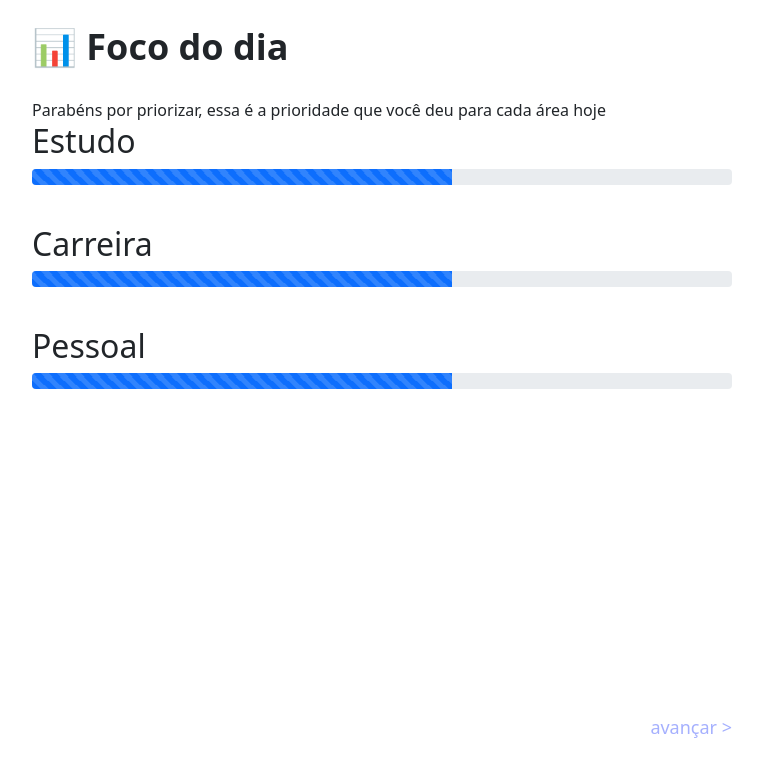
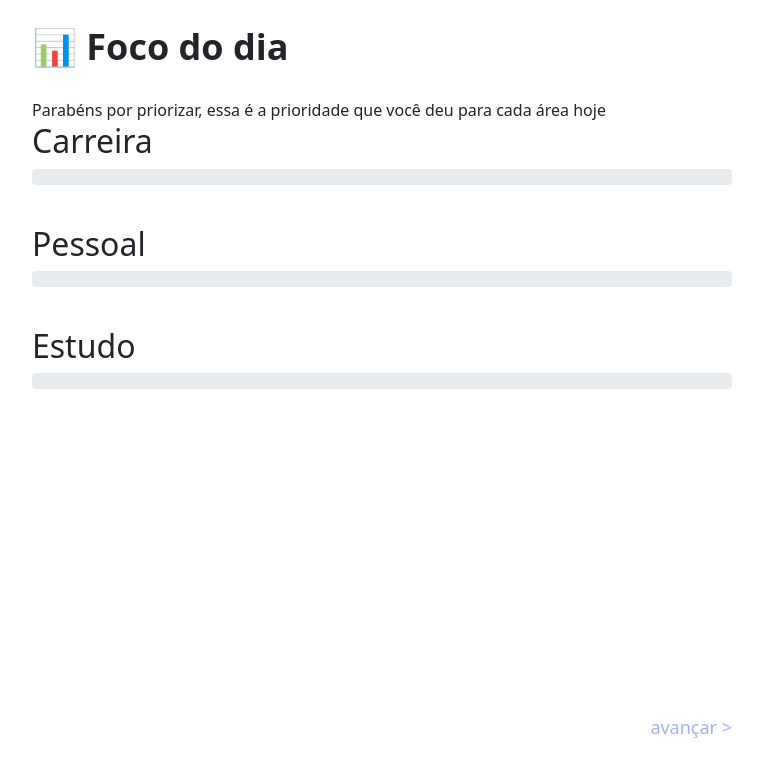
Before and after one commit to MiniMarvin/productive-mind, a React (Create React App) app: page /day-review in a window 1280 px wide. Shown: the top 776 px of the page, without its empty margins (243-1006 px from the left). Built offline with nearby package versions, Linux system fonts and the light colour scheme.

Commit message:
defines the way that the person is optimizing for each area of the life

```diff
--- a/src/pages/day-review/index.js
+++ b/src/pages/day-review/index.js
@@ -5,8 +5,39 @@ import { Link } from 'react-router-dom'
 import { ProgressBar } from 'react-bootstrap'
 
 import 'bootstrap/dist/css/bootstrap.min.css';
+import { useEffect, useState } from 'react'
+import { categories, listTodayTasks } from '../../services/taskService'
 
 const DayReview = () => {
+  const [categorySplit, setCategorySplit] = useState({})
+
+  useEffect(() => {
+    const todayTasks = listTodayTasks()
+    const priorityTasks = todayTasks.filter(task => task.priority != null)
+    const fraction = Math.round(100/priorityTasks.length)
+    const categoryParts = priorityTasks.reduce(
+      (acc, task) => {
+        acc[task.category] = (acc[task.category] || 0) + fraction
+        return acc
+      }, {})
+      setCategorySplit(categoryParts)
+  }, [])
+
+  const categoriesFragment = () => {
+    return categories.map(category => {
+      const name = category.charAt(0).toUpperCase() + category.slice(1).toLowerCase()
+      const percentage = categorySplit[category] || 0
+      return (
+        <div className={styles.areaSection} key={`container-${category}`}>
+          <h2>{name}</h2>
+          <div className={styles.valueSection}>
+            <ProgressBar now={percentage} label={`${percentage}%`} animated={true} />
+          </div>
+        </div>
+      )
+    })
+  }
+
   return (
     <>
       <section className={`${containerStyles.page} ${containerStyles.pageWithFooter}`}>
@@ -14,24 +45,7 @@ const DayReview = () => {
           <h1>📊 Foco do dia</h1>
         </div>
         <span>Parabéns por priorizar, essa é a prioridade que você deu para cada área hoje</span>
-        <div className={styles.areaSection}>
-          <h2>Estudo</h2>
-          <div className={styles.valueSection}>
-            <ProgressBar now={60} animated={true} />
-          </div>
-        </div>
-        <div className={styles.areaSection}>
-          <h2>Carreira</h2>
-          <div className={styles.valueSection}>
-            <ProgressBar now={60} animated={true} />
-          </div>
-        </div>
-        <div className={styles.areaSection}>
-          <h2>Pessoal</h2>
-          <div className={styles.valueSection}>
-            <ProgressBar now={60} animated={true} />
-          </div>
-        </div>
+        {categoriesFragment()}
       </section>
       <section className={containerStyles.footer}>
         <div />
```
Also changed, not shown: src/services/taskService.js (+12 -1 lines).
